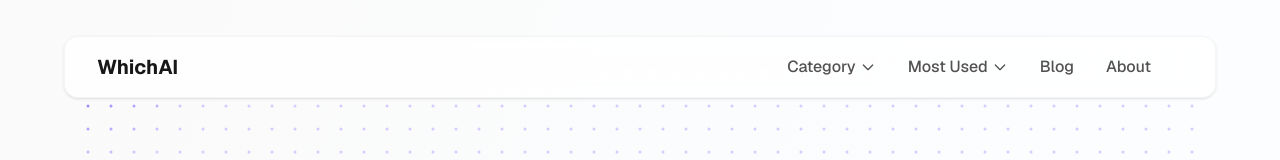
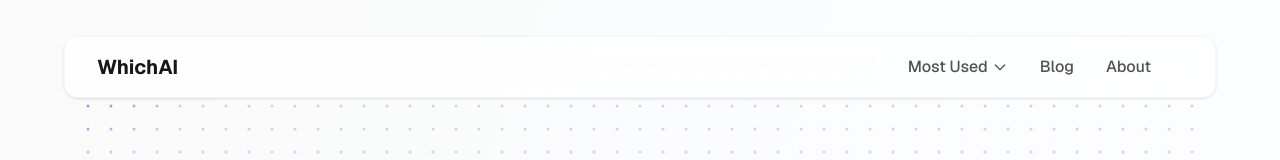
Before and after one commit to jjpp43/WhichAI, a Next.js app: page / in a window 1280 px wide. Shown: the top 160 px of the page. Built offline with nearby package versions, Linux system fonts and the light colour scheme; no server answers.

Commit message:
Enable analytics

```diff
--- a/package.json
+++ b/package.json
@@ -12,6 +12,7 @@
     "@radix-ui/react-slot": "^1.2.3",
     "@supabase/ssr": "^0.7.0",
     "@supabase/supabase-js": "^2.57.0",
+    "@vercel/analytics": "^1.5.0",
     "class-variance-authority": "^0.7.1",
     "clsx": "^2.1.1",
     "gsap": "^3.13.0",
--- a/src/app/layout.tsx
+++ b/src/app/layout.tsx
@@ -2,6 +2,7 @@ import type { Metadata } from "next";
 import { Geist, Geist_Mono } from "next/font/google";
 import "./globals.css";
 import { AuthProvider } from "@/components/AuthProvider";
+import { Analytics } from "@vercel/analytics/next";
 
 const geistSans = Geist({
   variable: "--font-geist-sans",
@@ -145,6 +146,7 @@ export default function RootLayout({
         className={`${geistSans.variable} ${geistMono.variable} antialiased`}
       >
         <AuthProvider>{children}</AuthProvider>
+        <Analytics />
       </body>
     </html>
   );
--- a/src/components/Navigation.tsx
+++ b/src/components/Navigation.tsx
@@ -12,7 +12,7 @@ export default function Navigation() {
         {/* Navigation Items */}
         <div className="flex items-center space-x-8">
           {/* Category Dropdown */}
-          <div className="relative group">
+          {/* <div className="relative group">
             <button className="flex items-center text-neutral-600 hover:text-neutral-900 font-medium transition-colors duration-200">
               Category
               <svg
@@ -57,7 +57,7 @@ export default function Navigation() {
                 </a>
               </div>
             </div>
-          </div>
+          </div> */}
 
           {/* Most Used Dropdown */}
           <div className="relative group">
```
Also changed, not shown: 1 other file (tests, documents, lock files or other folders).
